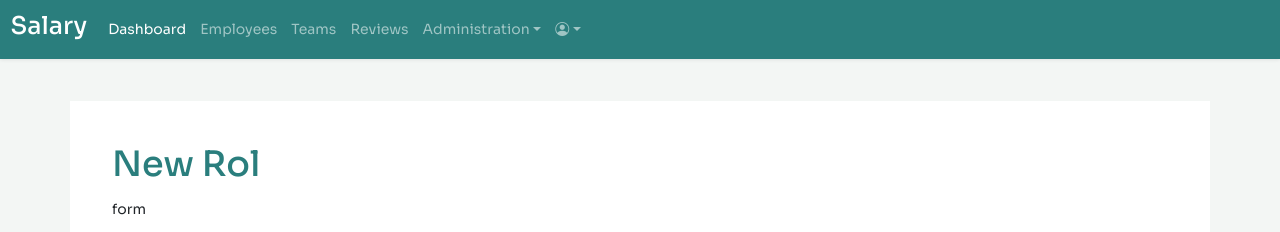
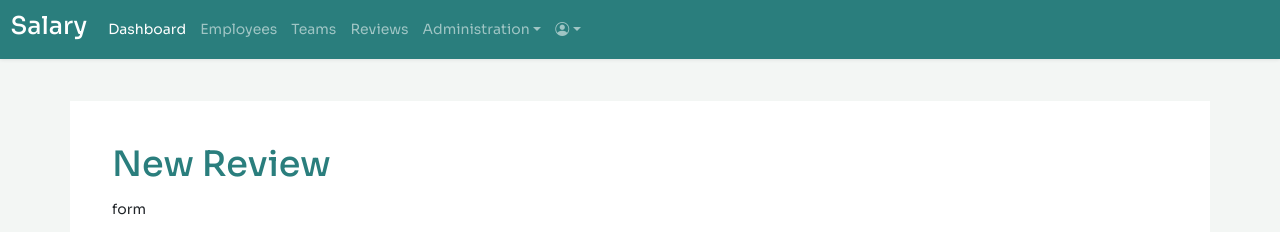
Before and after one commit to mobarrios/salary_front2, a Next.js app: page /admin/reviews/form in a window 1280 px wide. Shown: the top 232 px of the page. Built offline with nearby package versions, Linux system fonts and the light colour scheme.

Commit message:
update review

```diff
--- a/src/app/admin/reviews/form/page.tsx
+++ b/src/app/admin/reviews/form/page.tsx
@@ -29,7 +29,7 @@ const FormEmployees: React.FC = () => {
     return (
         <div className="row">
             <div className='col-12'>
-                <h1 className='text-primary'>New Rol</h1>
+                <h1 className='text-primary'>New Review</h1>
             </div>
             <div className='col-12'>
                 <FormComponent
```
